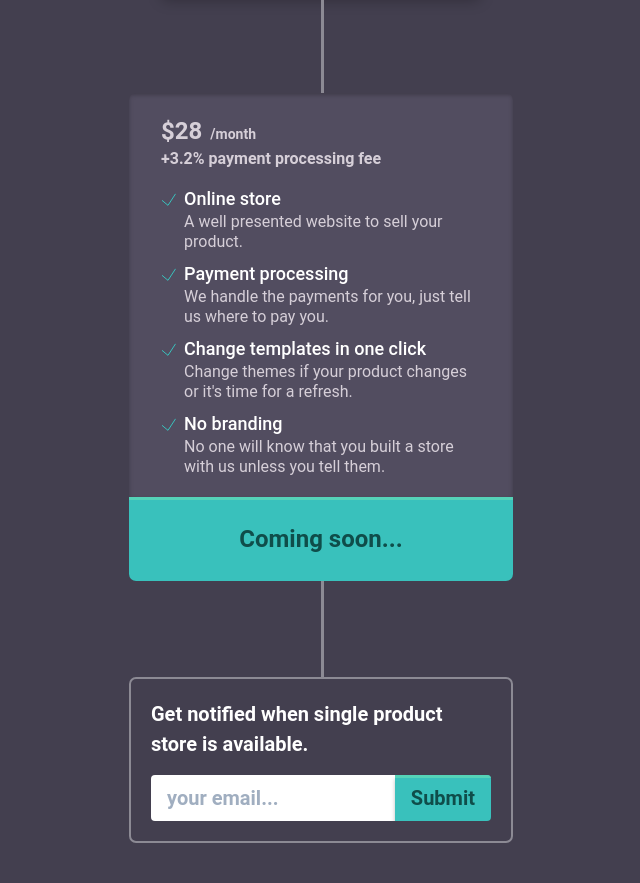
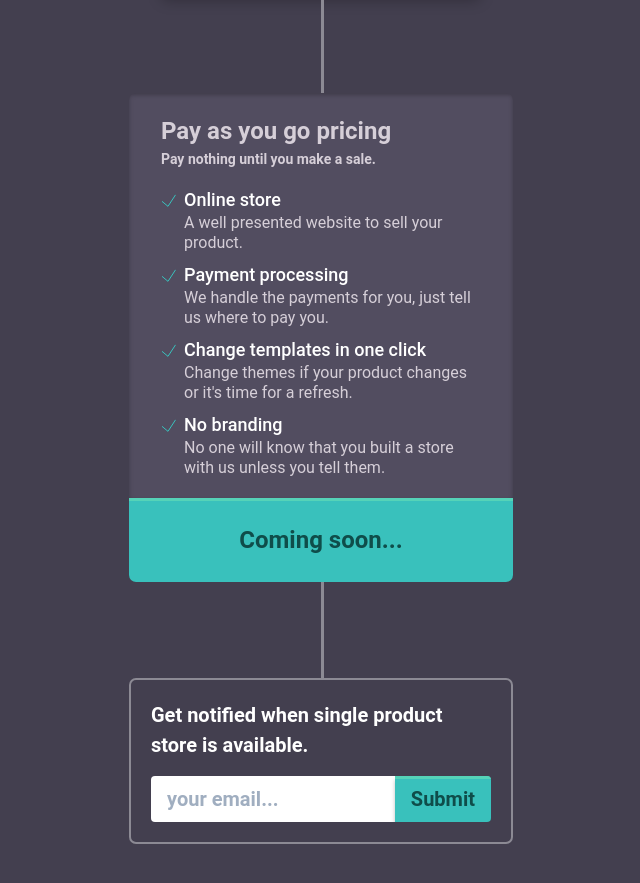
Before and after one commit to Samic8/single-product-store, a Gatsby site: page / in a window 1280 px wide. Shown: the part 1280-2163 px from the top of the page, without its empty margins (319-959 px from the left). Built offline with nearby package versions, Linux system fonts and the light colour scheme; Gatsby itself is replaced by a stand-in of ours.

Commit message:
Update pricing

```diff
--- a/src/pages/index.js
+++ b/src/pages/index.js
@@ -86,10 +86,9 @@ function IndexPage() {
           <div className="alias-rounded-index overflow-hidden">
             <InsetBox className="px-4 sm:px-8 py-3 sm:py-5 text-purple-100">
               <div className="font-bold mb-4">
-                <span className="text-2xl">$28</span>
-                <span className="text-sm ml-2">/month</span>
-                <div className="leading-tight">
-                  +3.2% payment processing fee
+                <span className="text-2xl">Pay as you go pricing</span>
+                <div className="text-sm">
+                  Pay nothing until you make a sale.
                 </div>
               </div>
               <ul>
```
